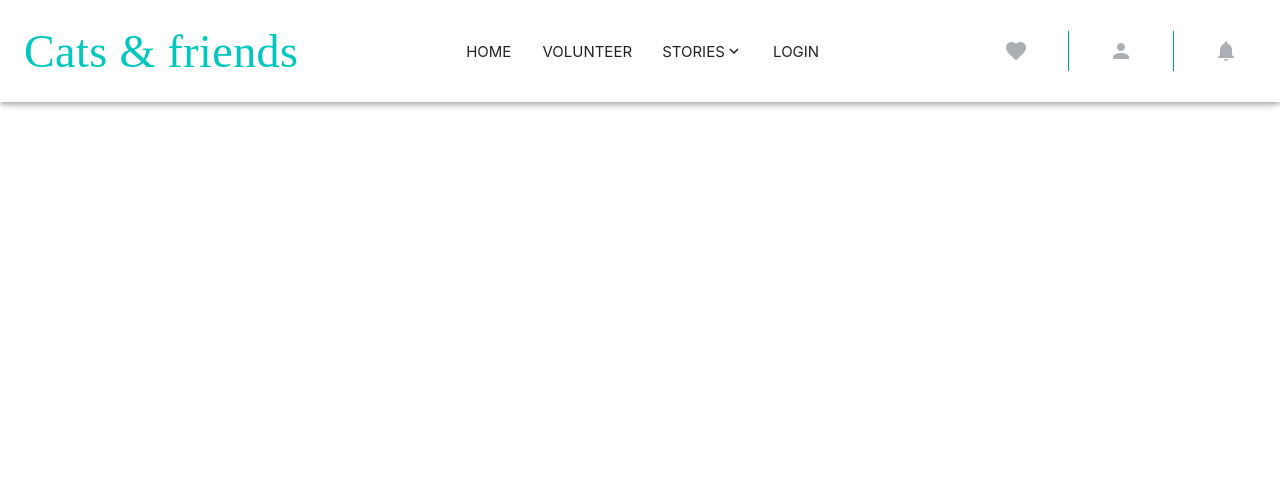
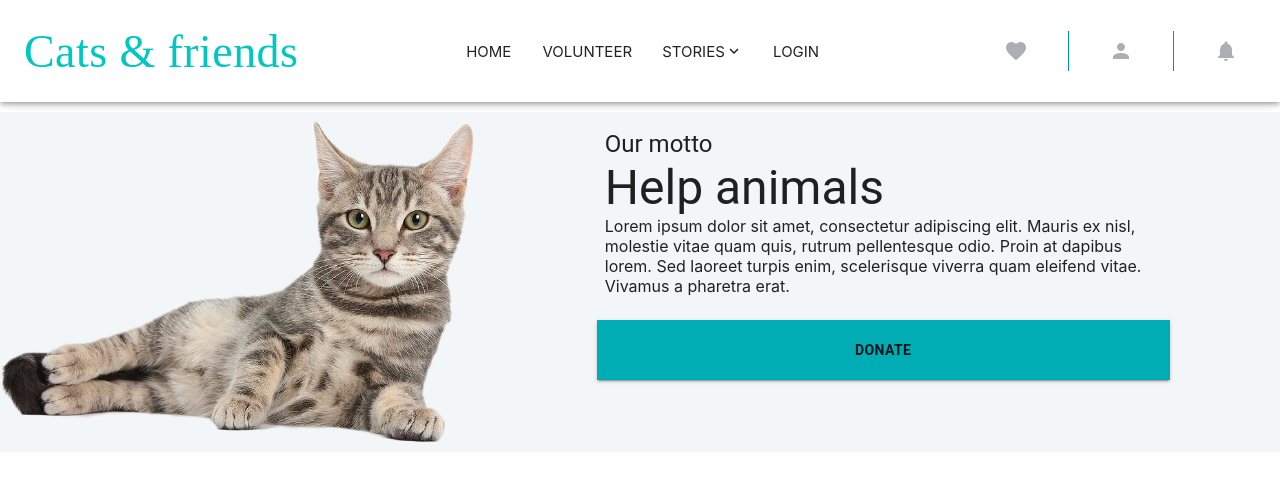
Before and after one commit to hrynkevych/materialui-react-testapp, a React (Create React App) app: page / in a window 1280 px wide. Shown: the top 482 px of the page. Built offline with nearby package versions, Linux system fonts and the light colour scheme; a web font is replaced by a local one.

Commit message:
added banner

```diff
--- a/src/App.js
+++ b/src/App.js
@@ -1,4 +1,5 @@
 import { ThemeProvider } from "@mui/material"
+import Banner from "./components/Banner/Banner.js"
 import Header from "./components/Header/Header.js"
 import theme from './styles'
 
@@ -7,6 +8,7 @@ function App() {
     <>
       <ThemeProvider theme={theme}>
         <Header />
+        <Banner />
       </ThemeProvider>
     </>
   )
--- /dev/null
+++ b/src/components/Banner/Banner.js
@@ -0,0 +1,36 @@
+import { Box, Button, Card, CardActions, CardContent, CardMedia, Typography, useMediaQuery, useTheme } from '@mui/material';
+import catPic from '../../images/banner/cat.png';
+
+function Banner() {
+    const theme = useTheme();
+    const breakpointsDownSm = useMediaQuery(theme.breakpoints.down('md'));
+
+    return (
+        <>
+            <Card sx={{ marginTop: '7rem', display: 'flex', justifyContent: 'space-around', flexWrap: breakpointsDownSm ? 'wrap' : 'nowrap'}}>
+                <CardMedia
+                    component='img'
+                    image={catPic}
+                    alt='cat banner'
+                    sx={{width: '38vw'}}
+                />
+                <Box sx={{display: 'flex', flexDirection: 'column', margin: '0 8vw'}}>
+                    <CardContent>
+                        <Typography variant="h5" component="div">Our motto</Typography>
+                        <Typography variant="h3" component="div">Help animals</Typography>
+                        <Typography variant="h7" component="div">
+                            Lorem ipsum dolor sit amet, consectetur adipiscing elit. Mauris ex nisl, molestie
+                            vitae quam quis, rutrum pellentesque odio. Proin at dapibus lorem. Sed laoreet turpis enim,
+                            scelerisque viverra quam eleifend vitae. Vivamus a pharetra erat.
+                        </Typography>
+                    </CardContent>
+                    <CardActions>
+                        <Button variant='contained' sx={{width: '100%', height: '60px'}}>Donate</Button>
+                    </CardActions>
+                </Box>
+            </Card>
+        </>
+    )
+}
+
+export default Banner;
--- a/src/styles/index.js
+++ b/src/styles/index.js
@@ -16,7 +16,7 @@ export const Colors = {
   dove_gray: "#d5d5d5",
   body_bg: "#f3f6f9",
   white: "#fff",
-  black: "#000",
+  black: "#000"
 };
 
 // TODO: define overrides object to create theme
@@ -28,6 +28,23 @@ const overrides = {
         root: {
           backgroundColor: Colors.primary,
           height: 'auto'
+        }
+      }
+    },
+    MuiCard: {
+      styleOverrides: {
+        root: {
+          backgroundColor: Colors.body_bg,
+          borderRadius: '0',
+          boxShadow: 'none'
+        }
+      }
+    },
+    MuiButton: {
+      styleOverrides: {
+        root: {
+          borderRadius: '0',
+          fontWeight: '600'
         }
       }
     }
```
Also changed, not shown: src/images/banner/cat.png (added).
